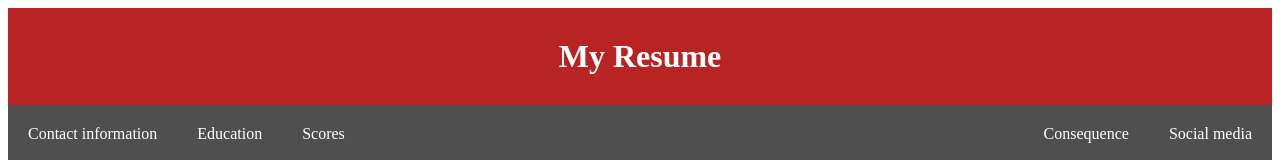
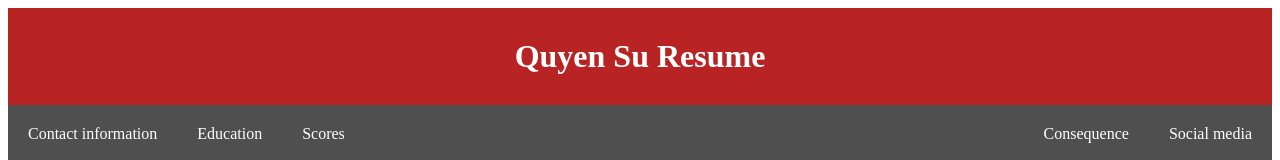
Before and after one commit to quyensu/quyensu.github.io, a plain HTML site: page index.html in a window 1280 px wide. Shown: the top 160 px of the page. Drawn offline with Linux system fonts and the light colour scheme.

Commit message:
Update index.html

```diff
--- a/index.html
+++ b/index.html
@@ -12,7 +12,7 @@
 
 </head>
 <body>
-    <h1 id="menu_text">My Resume</h1>
+    <h1 id="menu_text">Quyen Su Resume</h1>
 
     <nav>
         <a href="#contact" class="menu_left">Contact information</a>
```
